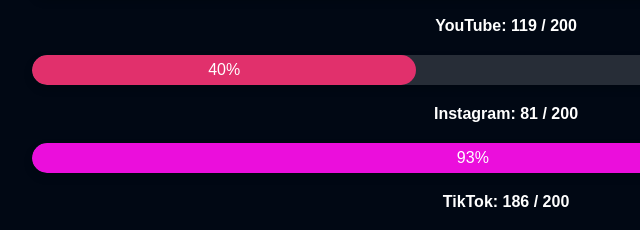
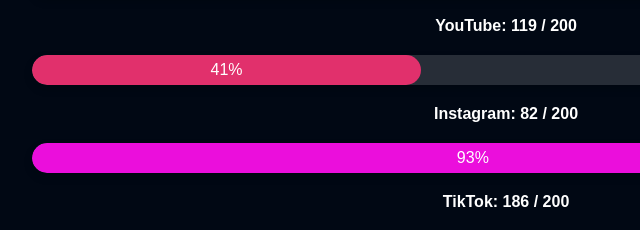
Before and after one commit to dylans0gt/Followers, a plain HTML site: page index.html in a window 1280 px wide. Shown: the part 236-466 px from the top of the page, 134-774 px from the left. Drawn offline with Linux system fonts and the light colour scheme.

Commit message:
Update index.html

```diff
--- a/index.html
+++ b/index.html
@@ -95,7 +95,7 @@
     const youtubeFollowers   = 119;
     const youtubeGoal        = 200;
 
-    const instagramFollowers = 81;
+    const instagramFollowers = 82;
     const instagramGoal      = 200;
 
     const tiktokFollowers    = 186;
```
